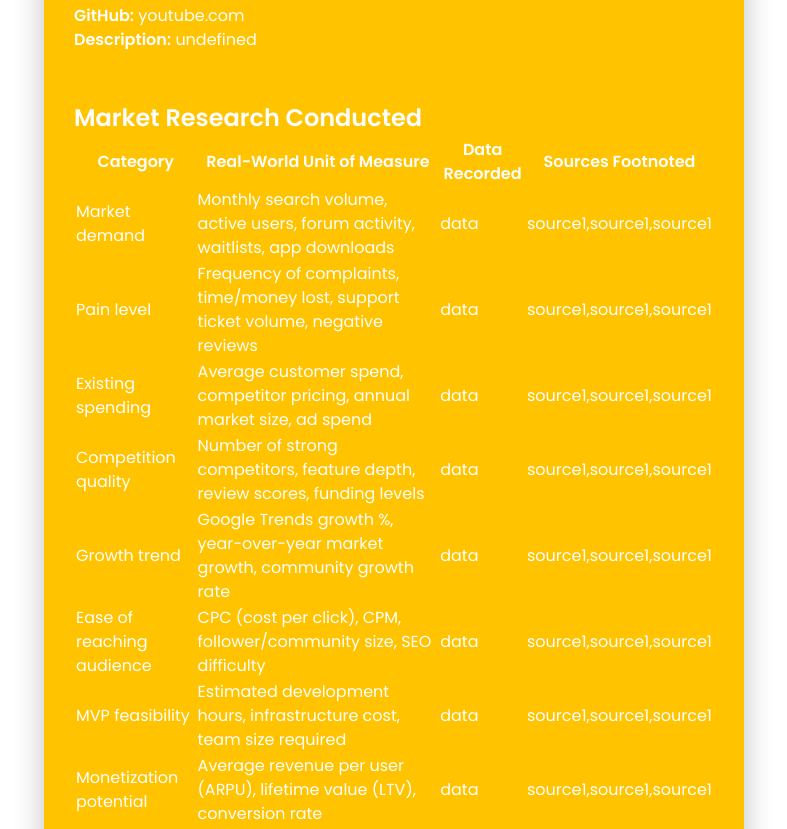
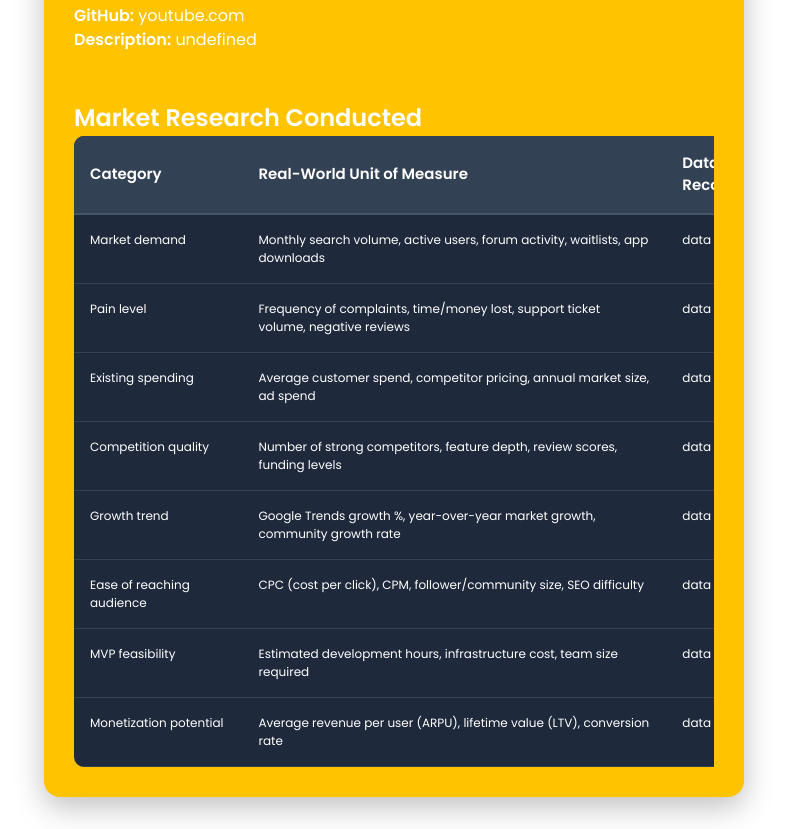
Before and after one commit to Thomas-Music-Dev/main-portfolio, a plain HTML site: page featured/featured.html in a window 1280 px wide. Shown: the part 400-1229 px from the top of the page, without its empty margins (246-1033 px from the left). Drawn offline with Linux system fonts and the light colour scheme.

Commit message:
Update featured-menu.css
styling for data table

```diff
--- a/featured/featured-menu.css
+++ b/featured/featured-menu.css
@@ -96,3 +96,53 @@ header {
     .logs-button:hover {
         border-bottom-color: #000000;
     }
+
+
+
+/*                          ---Data Table---                                          */
+body {
+    font-family: Arial, sans-serif;
+    background-color: #0f172a;
+    color: #e2e8f0;
+    padding: 40px;
+}
+
+.table-container {
+    overflow-x: auto;
+}
+
+table {
+    width: 100%;
+    border-collapse: collapse;
+    min-width: 900px;
+    background-color: #1e293b;
+    border-radius: 10px;
+    overflow: hidden;
+}
+
+thead {
+    background-color: #334155;
+}
+
+th {
+    padding: 16px;
+    text-align: left;
+    font-size: 15px;
+    border-bottom: 2px solid #475569;
+}
+
+td {
+    padding: 16px;
+    font-size: 12px;
+    border-bottom: 1px solid #334155;
+    vertical-align: top;
+    line-height: 1.5;
+}
+
+tr:hover {
+    background-color: #273449;
+}
+
+.empty-cell {
+    height: 60px;
+}
```
